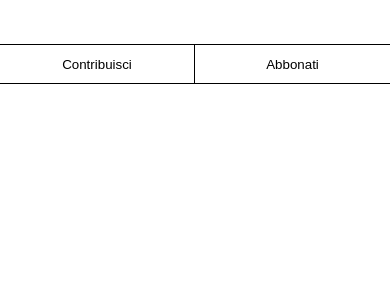
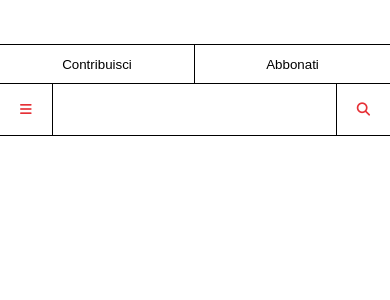
Before and after one commit to FrancescoBellingeri/retex_prova_tecnica, a Vue app: page / in a window 390 px wide. Shown: the top 300 px of the page. Built offline with nearby package versions, Linux system fonts and the light colour scheme.

Commit message:
[UPD] completed header for mobile

```diff
--- a/index.html
+++ b/index.html
@@ -3,6 +3,12 @@
     <head>
         <meta charset="UTF-8" />
         <meta name="viewport" content="width=device-width, initial-scale=1.0" />
+        <link
+            rel="stylesheet"
+            href="https://cdnjs.cloudflare.com/ajax/libs/font-awesome/6.7.2/css/all.min.css"
+            integrity="sha512-Evv84Mr4kqVGRNSgIGL/F/aIDqQb7xQ2vcrdIwxfjThSH8CSR7PBEakCr51Ck+w+/U6swU2Im1vVX0SVk9ABhg=="
+            crossorigin="anonymous"
+            referrerpolicy="no-referrer" />
         <title>Demo Atoms</title>
     </head>
     <body>
--- a/src/components/HeaderPage.vue
+++ b/src/components/HeaderPage.vue
@@ -8,8 +8,17 @@ export default {}
             <div class="row">
                 <div class="col-100 h-44"></div>
                 <div class="col-100 h-40">
-                    <button class="btn">Contribuisci</button>
-                    <button class="btn">Abbonati</button>
+                    <button class="btn h-100 bg-white">Contribuisci</button>
+                    <button class="btn h-100 bg-white">Abbonati</button>
+                </div>
+                <div class="col-100 h-52">
+                    <button class="bars text-red h-100 bg-white">
+                        <i class="fa-solid fa-bars"></i>
+                    </button>
+                    <input class="h-100" type="text" />
+                    <button class="search text-red h-100 bg-white">
+                        <i class="fa-solid fa-magnifying-glass"></i>
+                    </button>
                 </div>
             </div>
         </div>
@@ -25,9 +34,11 @@ export default {}
     height: 40px;
 }
 
+.h-52 {
+    height: 52px;
+}
+
 .btn {
-    height: 100%;
-    background-color: white;
     width: 50%;
     border-width: 1px 0;
     border-style: solid;
@@ -37,4 +48,36 @@ export default {}
 .btn:first-child {
     border-right: 1px solid black;
 }
+
+.col-100.h-52 {
+    display: flex;
+}
+
+.h-52 input {
+    flex-grow: 1;
+}
+
+.bars {
+    border-left: 0;
+    border-top: 0;
+    border-right: 1px solid black;
+    border-bottom: 1px solid black;
+    padding: 0 20px;
+    cursor: pointer;
+}
+
+.search {
+    border-left: 1px solid black;
+    border-top: 0;
+    border-right: 0;
+    border-bottom: 1px solid black;
+    padding: 0 20px;
+}
+
+input {
+    border-top: 0;
+    border-left: 0;
+    border-right: 0;
+    border-bottom: 1px solid black;
+}
 </style>
--- a/src/style.css
+++ b/src/style.css
@@ -34,3 +34,29 @@
 .col-25 {
     width: 25%;
 }
+
+.h-100 {
+    height: 100%;
+}
+
+/* UTILITIES */
+
+.border-top-0 {
+    border-top: 0;
+}
+
+.border-right-0 {
+    border-right: 0;
+}
+
+.border-left-0 {
+    border-left: 0;
+}
+
+.text-red {
+    color: #e63036;
+}
+
+.bg-white {
+    background-color: white;
+}
```
